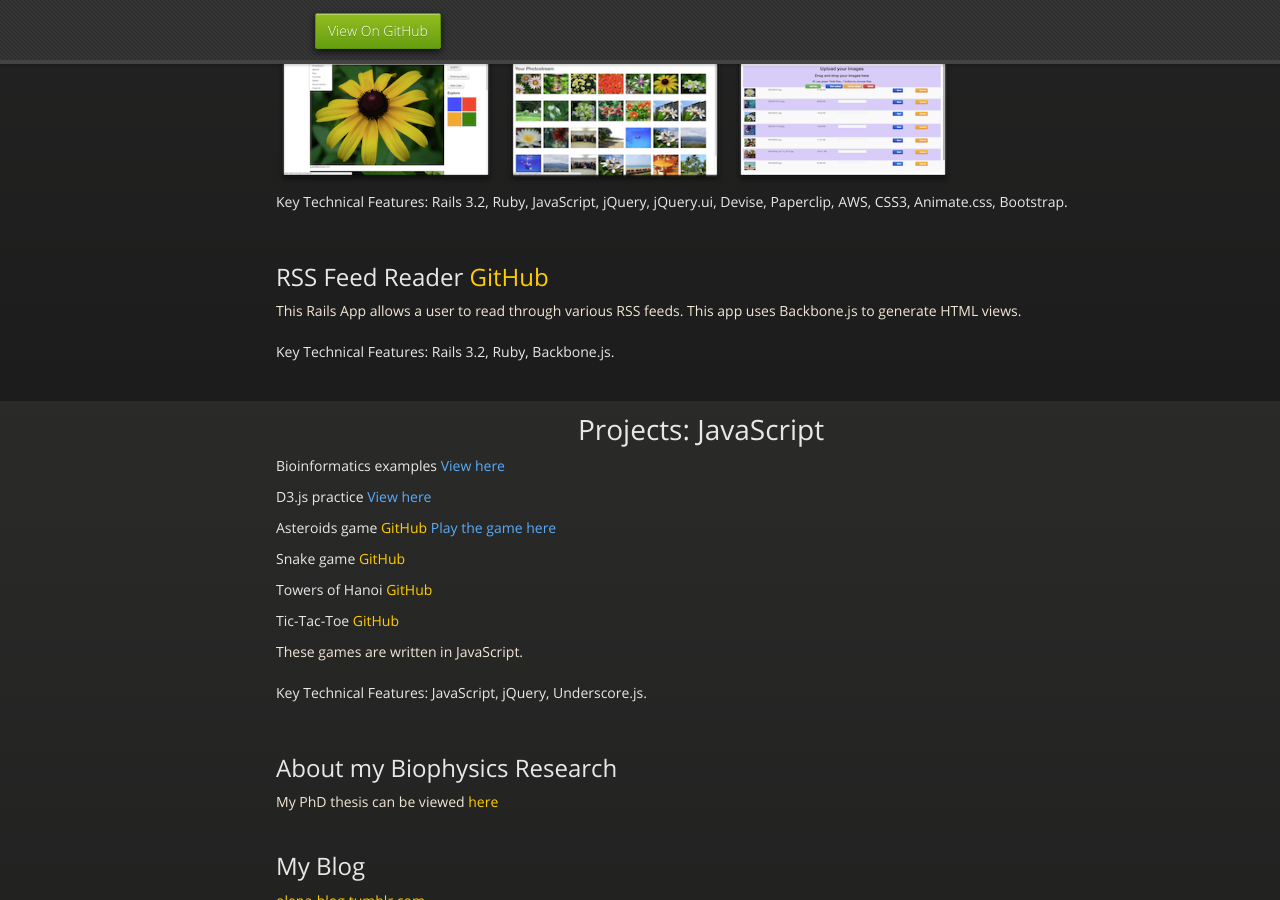
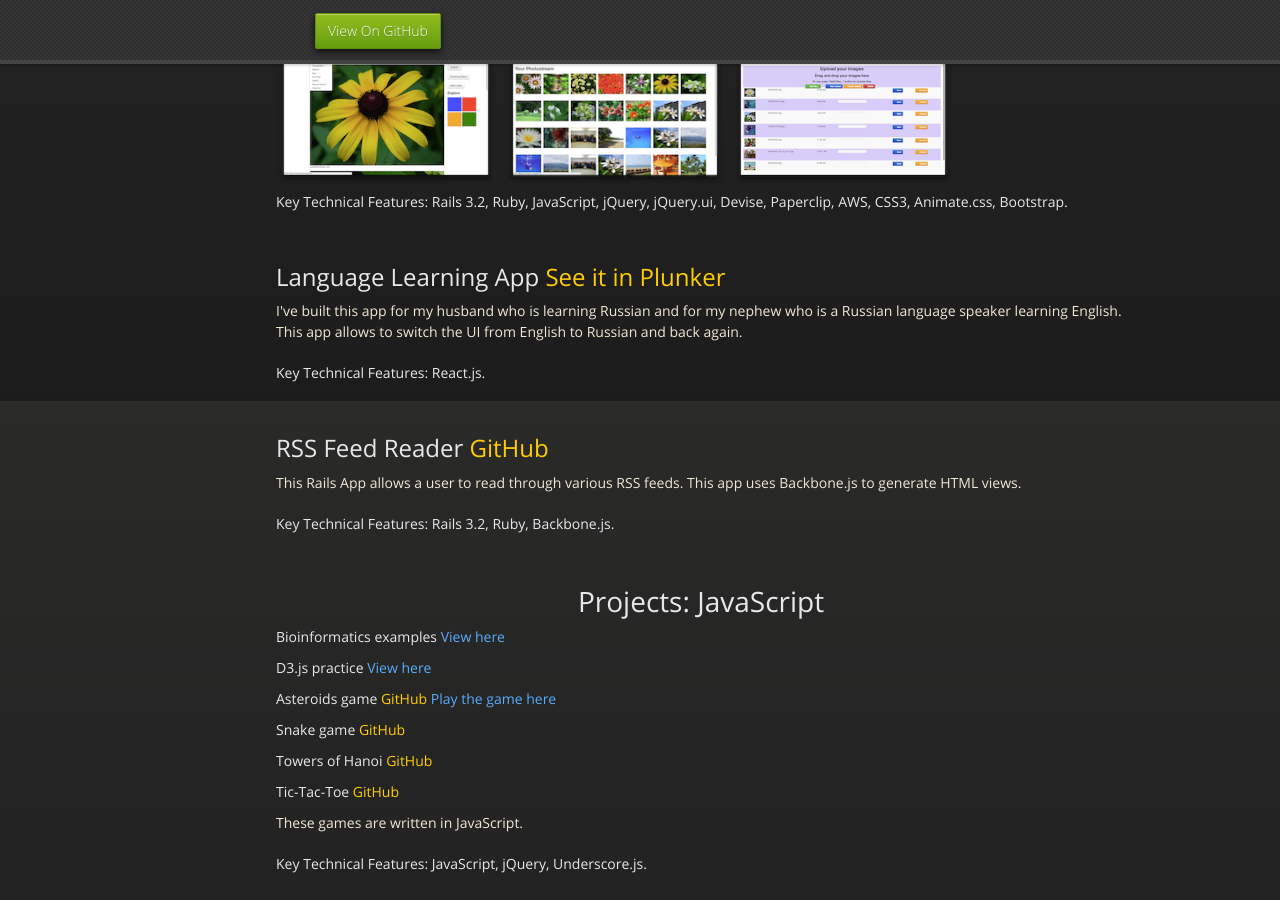
Before and after one commit to livash/livash.github.io, a Jekyll site: the page index.html, which Jekyll copies as it is, in a window 1280 px wide and 900 px high, scrolled down 499 px. Built offline with Jekyll 4.4.1, drawn with Linux system fonts in a browser that asks for light colours; nearby versions of some CDN libraries.

Commit message:
Add into about Language App built in React.js

```diff
--- a/index.html
+++ b/index.html
@@ -46,6 +46,16 @@
 
 <h4>
 <a class="anchor"><span class="octicon octicon-link"></span></a>Key Technical Features: Rails 3.2, Ruby, JavaScript, jQuery, jQuery.ui, Devise, Paperclip, AWS, CSS3, Animate.css, Bootstrap.</h4>
+<br>
+<br>
+<h2>
+<a class="anchor"><span class="octicon octicon-link"></span></a>Language Learning App <a href="http://plnkr.co/edit/zGImI4SxlqjGiC2K8Hsy?p=preview">See it in Plunker</a>
+</h2>
+
+<p>I've built this app for my husband who is learning Russian and for my nephew who is a Russian language speaker learning English. This app allows to switch the UI from English to Russian and back again.</p>
+<h4>
+Key Technical Features: React.js.
+</h4>
 <br>
 <br>
 <h2>
```
